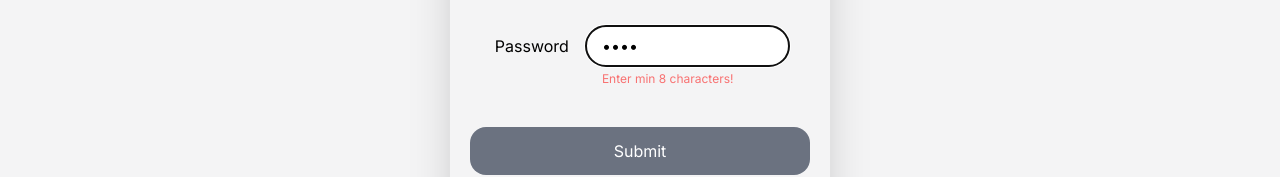
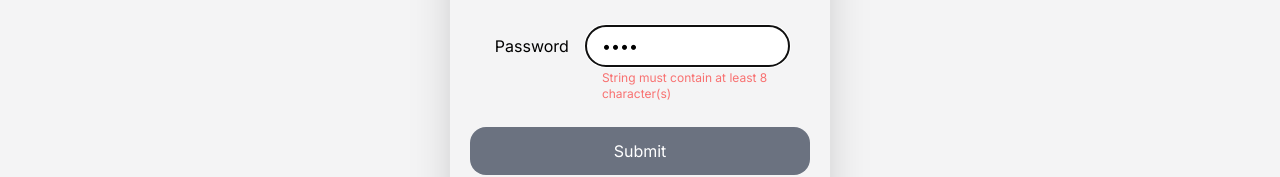
Before and after one commit to MarioLuigie/RHF_basic, a Next.js app: page /signIn in a window 1280 px wide. Both pictures are taken after a click on the button "Submit". Shown: the part 421-598 px from the top of the page. Built offline with nearby package versions, Linux system fonts and the light colour scheme.

Commit message:
Refactor

```diff
--- a/src/components/forms/SignInForm.tsx
+++ b/src/components/forms/SignInForm.tsx
@@ -1,6 +1,7 @@
 'use client'
 //modules
 import { useForm, SubmitHandler } from 'react-hook-form'
+import { zodResolver } from '@hookform/resolvers/zod'
 //lib
 import { signInSchema } from '@/lib/utils/zod'
 import { FormFieldsType } from '@/lib/utils/zod'
@@ -21,6 +22,7 @@ export default function SignInForm() {
 			email: 'test@test.com',
 			password: 'test',
 		},
+		resolver: zodResolver(signInSchema),
 	})
 
 	const onSubmit: SubmitHandler<FormFieldsType> = async (data) => {
@@ -45,26 +47,14 @@ export default function SignInForm() {
 		<form onSubmit={handleSubmit(onSubmit)}>
 			<div className="flex flex-col gap-10 items-end justify-center p-10 relative">
 				<Input
-					register={register('email', {
-						required: 'Email is required!',
-						validate: (value) => {
-							if (!value.includes('@')) {
-								return 'Email must include @'
-							} else {
-								return true
-							}
-						},
-					})}
+					register={register('email')}
 					type="text"
 					placeholder="Email"
 					label="Email"
 					errors={errors.email}
 				/>
 				<Input
-					register={register('password', {
-						required: 'Password is required!',
-						minLength: { value: 8, message: 'Enter min 8 characters!' },
-					})}
+					register={register('password')}
 					type="password"
 					placeholder="Password"
 					label="Password"
@@ -138,13 +128,11 @@ export default function SignInForm() {
 
 // defaultValues to keyword/słowo kluczowe
 
-
 // @HOOKFORM/RESOLVERS
 //@hookform/resolvers polega na ułatwieniu walidacji danych formularza poprzez integrację z popularnymi bibliotekami walidacyjnymi. Dzięki temu możesz korzystać z zaawansowanych schematów walidacyjnych, które są łatwe do zdefiniowania i utrzymania.
 //@hookform/resolvers oferuje gotowe do użycia integracje z popularnymi bibliotekami walidacyjnymi, takimi jak:
 //Zod: Nowoczesna biblioteka o zwięzłej składni, która zyskuje na popularności.
 //Dzięki @hookform/resolvers możesz z łatwością podłączyć wybraną bibliotekę walidacyjną do React Hook Form bez potrzeby ręcznego pisania logiki walidacyjnej. Resolvers zapewniają, że walidacja będzie przebiegać w sposób płynny i zintegrowany.
-
 
 // ZOD INSTALACJA
 // Jesli stosuje ZOD to moge pozbyc sie okreslenia typu danych formularza za pomoca typescript i wykonac inferencje ze schematu
@@ -162,3 +150,6 @@ export default function SignInForm() {
 // })
 
 // export type FormFieldsType = z.infer<typeof signInSchema>
+
+//w Zod wszystkie pola domyslnie są wymagane. Jesli jakies pole nie jest wymagane w projekcie to
+//zaznaczyc optional() czyli: name: z.string().optional()
--- a/src/components/shared/Input.tsx
+++ b/src/components/shared/Input.tsx
@@ -25,7 +25,7 @@ export default function Input({
 						className="p-2 pl-4 border border-gray-800 rounded-[50px] w-full"
 					/>
 					{errors && (
-						<p className="text-red-400 text-xs w-full absolute bottom-[-20px] left-[17px] z-40">
+						<p className="text-red-400 text-xs w-full absolute top-[45px] left-[17px] z-40">
 							{errors.message}
 						</p>
 					)}
```
